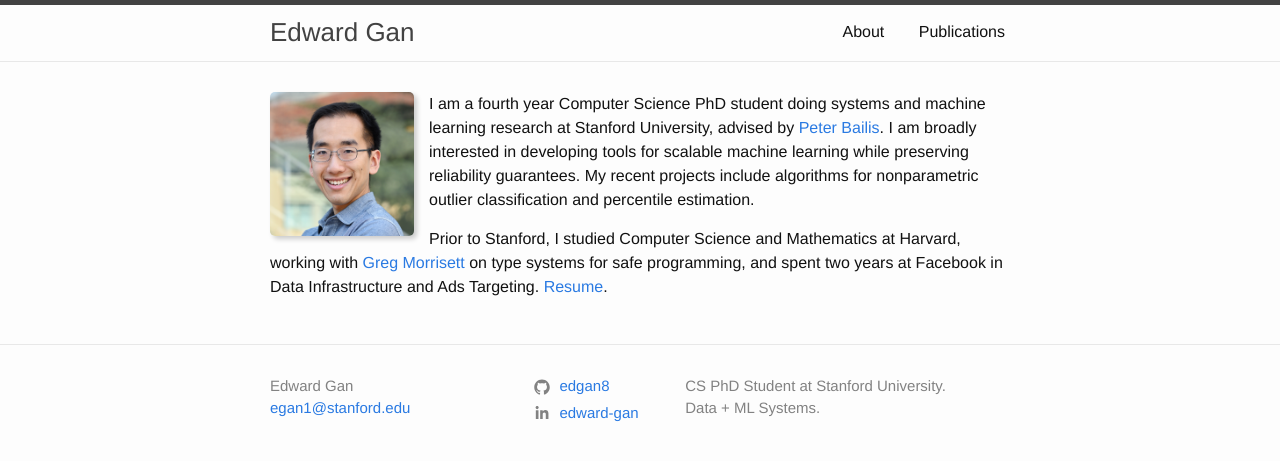
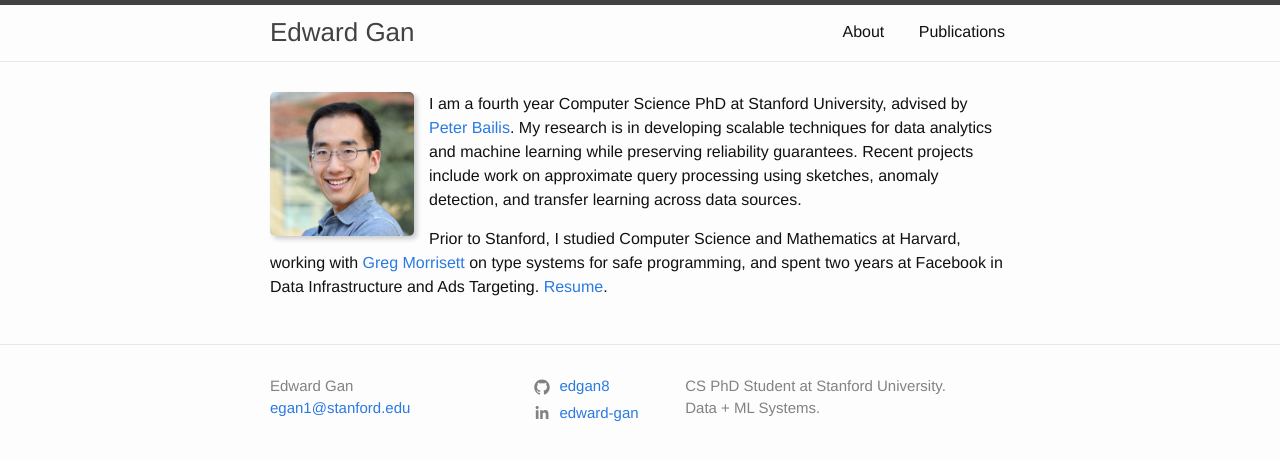
Before and after one commit to edgan8/edgan8.github.io, a Jekyll site: the page built from index.md, in a window 1280 px wide. Shown: the top 461 px of the page. Built offline with Jekyll 4.4.1, drawn with Linux system fonts in a browser that asks for light colours.

```diff
--- a/index.md
+++ b/index.md
@@ -6,8 +6,10 @@ layout: home
 title: About
 permalink: /
 ---
-I am a fourth year Computer Science PhD student doing systems and machine learning research at Stanford University, advised by [Peter Bailis](http://www.bailis.org/).
-I am broadly interested in developing tools for scalable machine learning while preserving reliability guarantees.
-My recent projects include algorithms for nonparametric outlier classification and percentile estimation.
+I am a fourth year Computer Science PhD at Stanford University, advised by [Peter Bailis](http://www.bailis.org/).
+My research is in developing scalable techniques for data analytics and machine learning while preserving reliability guarantees.
+Recent projects include work on approximate query processing using sketches, anomaly detection, and transfer learning across data sources.
 
-Prior to Stanford, I studied Computer Science and Mathematics at Harvard, working with [Greg Morrisett](http://www.cs.cornell.edu/~jgm/) on type systems for safe programming, and spent two years at Facebook in Data Infrastructure and Ads Targeting. [Resume](/assets/resumeWeb.pdf).
+Prior to Stanford, I studied Computer Science and Mathematics at Harvard,
+working with [Greg Morrisett](http://www.cs.cornell.edu/~jgm/) on type systems for safe programming,
+and spent two years at Facebook in Data Infrastructure and Ads Targeting. [Resume](/assets/resumeWeb.pdf).
```
Also changed, not shown: _posts/2011-07-01-rocksalt.md (+1 -1 lines), _posts/2017-05-17-macrobase.md (+1 -0 lines), _posts/2018-12-01-diff.md (added, +11 -0 lines), _posts/2019-05-07-crosstrainer.md (added, +11 -0 lines), 3 other files.
